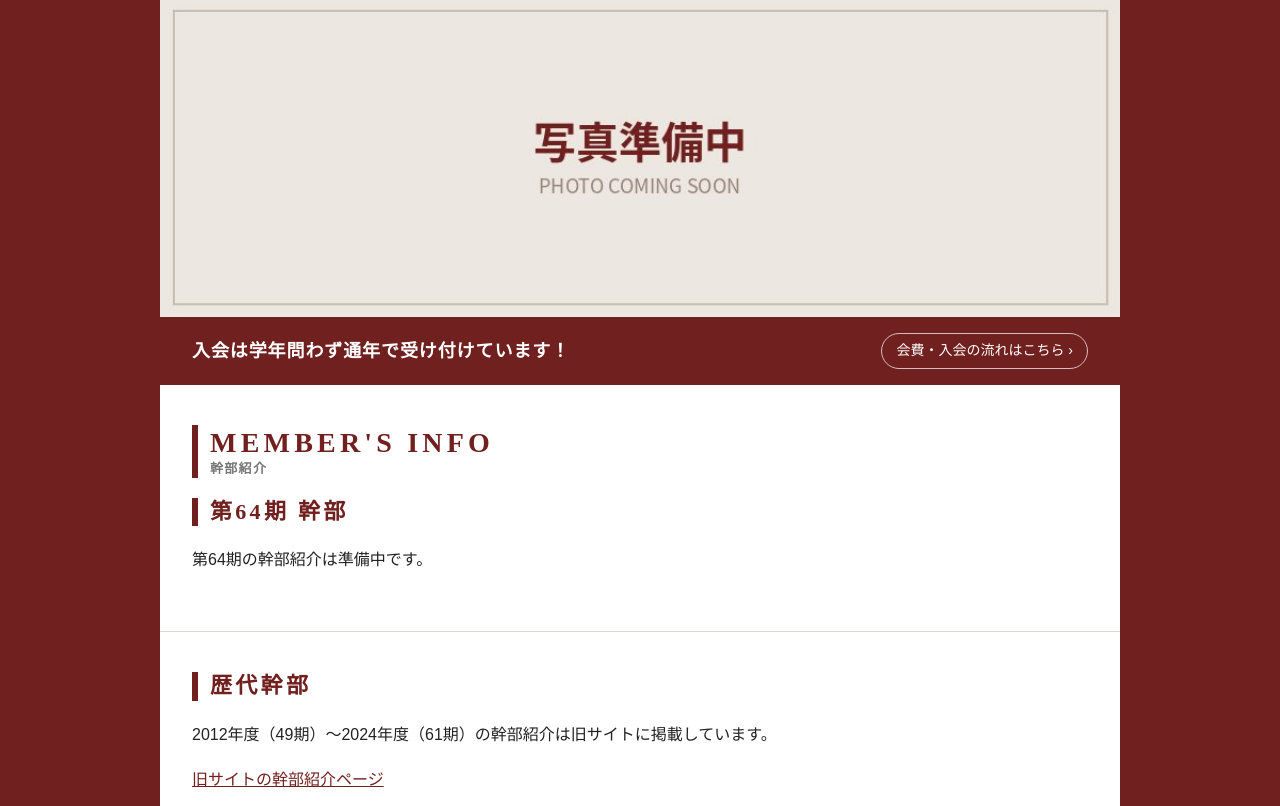
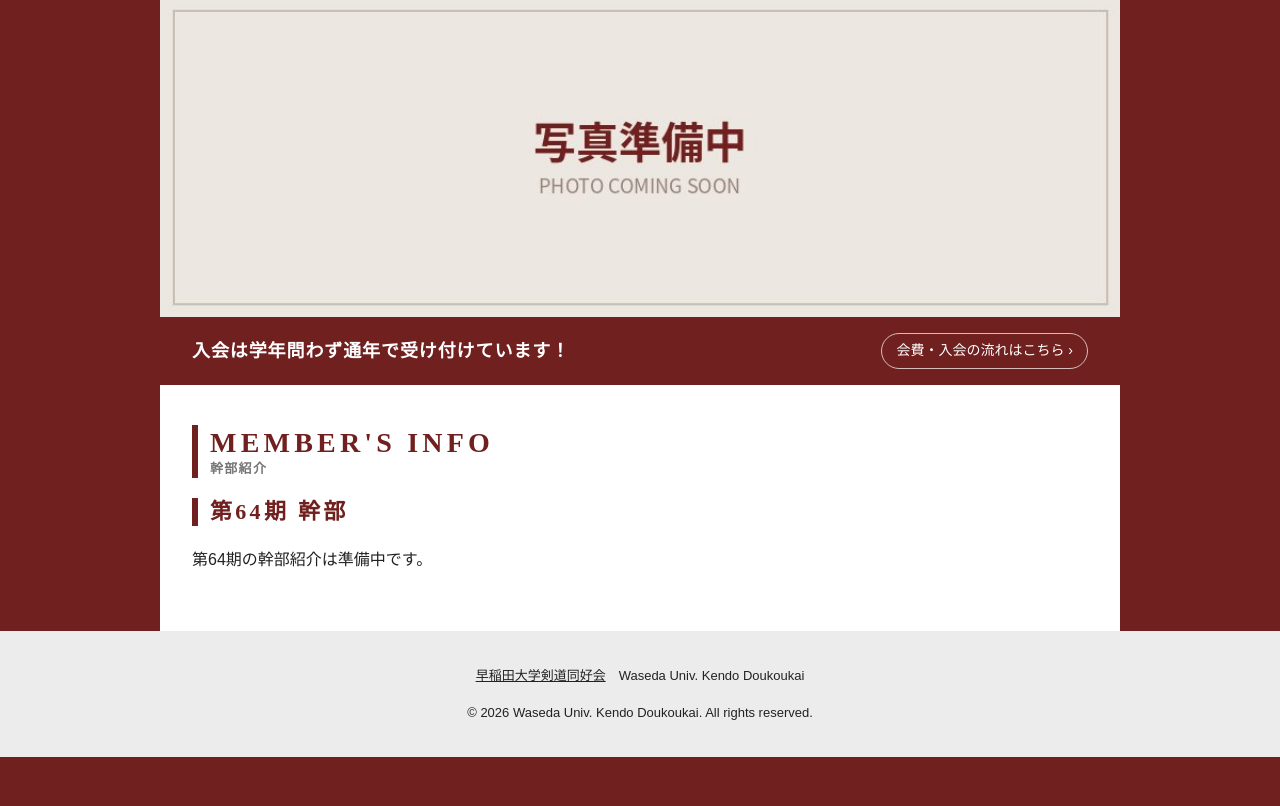
Before and after one commit to waseda-kendo-doukoukai/waseda-kendo-doukoukai.github.io, a plain HTML site: page member.html in a window 1280 px wide. Shown: the part 146-952 px from the top of the page. After the commit the page ends 903 px from the top, so only its background shows below. Drawn offline with Linux system fonts and the light colour scheme.

Commit message:
Add files via upload

```diff
--- a/member.html
+++ b/member.html
@@ -112,12 +112,6 @@
       </div>
       -->
     </section>
-
-    <section class="section">
-      <h2 class="sec-title">歴代幹部</h2>
-      <p>2012年度（49期）〜2024年度（61期）の幹部紹介は旧サイトに掲載しています。</p>
-      <p><a href="http://wsdkendo.web.fc2.com/member.html" target="_blank" rel="noopener">旧サイトの幹部紹介ページ</a></p>
-    </section>
   </main>
 
   <footer class="site-footer">
```
